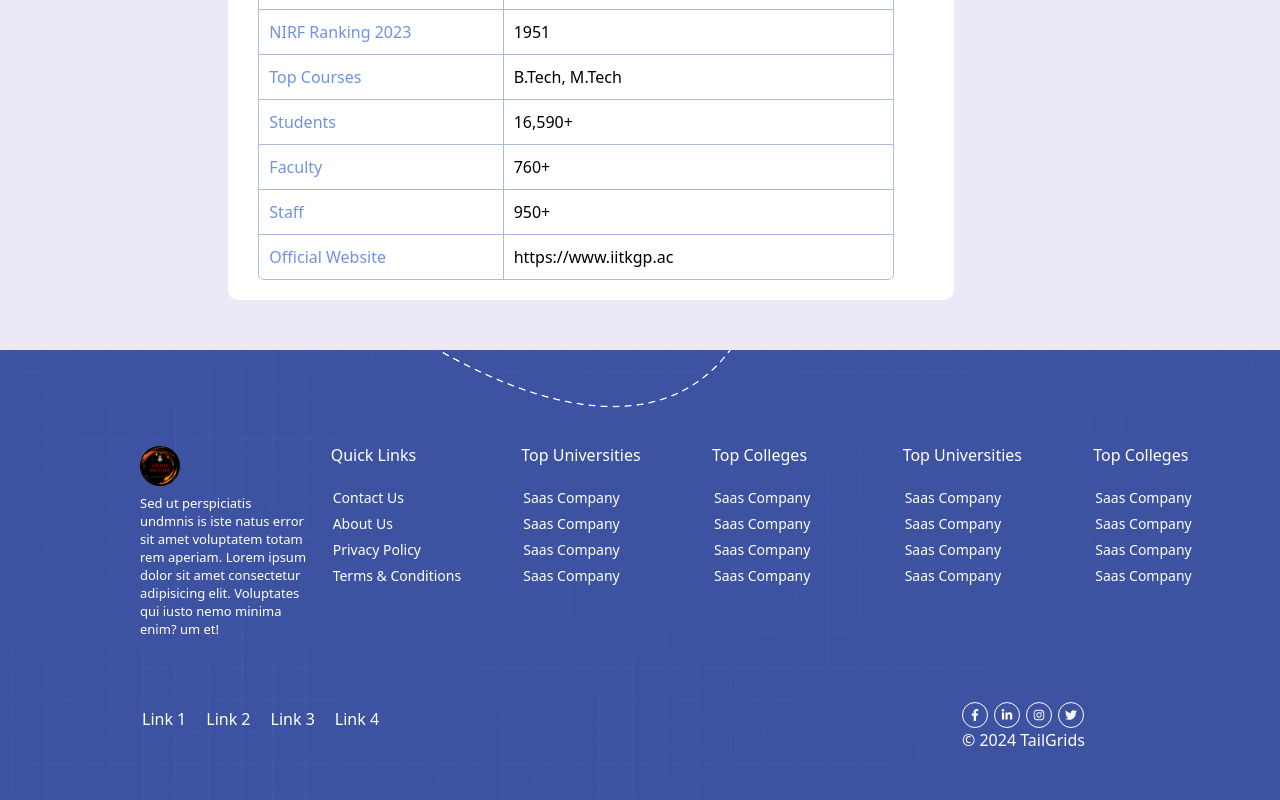
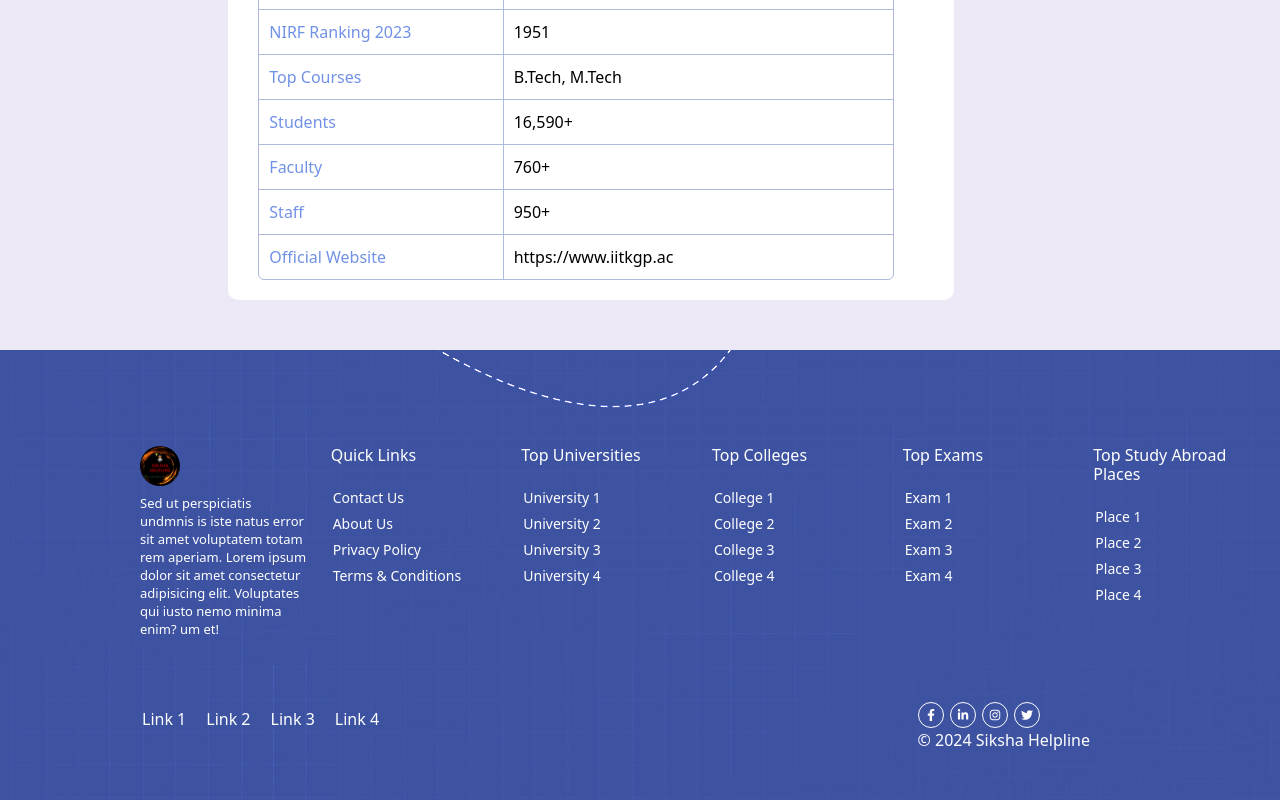
Before and after one commit to adityawebd/shiksha-frontend, a React (Create React App) app: page /collegepage/1 in a window 1280 px wide. Shown: the part 1982-2782 px from the top of the page. Built offline with nearby package versions, Linux system fonts and the light colour scheme; no server answers.

Commit message:
new commit

```diff
--- a/public/index.html
+++ b/public/index.html
@@ -41,7 +41,7 @@
       work correctly both with client-side routing and a non-root public URL.
       Learn how to configure a non-root public URL by running `npm run build`.
     -->
-    <title>React App</title>
+    <title>Siksha Helpline</title>
   </head>
   <body>
     <noscript>You need to enable JavaScript to run this app.</noscript>
--- a/src/components/Footer/Footer.jsx
+++ b/src/components/Footer/Footer.jsx
@@ -34,19 +34,19 @@ const Footer = () => {
                             <div className="col-md-6 col-sm-6 col-6">
                                 <h6>Top Universities</h6>
                                 <ul>
-                                    <li><a href="">Saas Company</a></li>
-                                    <li><a href="">Saas Company</a></li>
-                                    <li><a href="">Saas Company</a></li>
-                                    <li><a href="">Saas Company</a></li>
+                                    <li><a href="">University 1</a></li>
+                                    <li><a href="">University 2</a></li>
+                                    <li><a href="">University 3</a></li>
+                                    <li><a href="">University 4</a></li>
                                 </ul>
                             </div>
                             <div className="col-md-6 col-sm-6 col-6">
                                 <h6>Top Colleges</h6>
                                 <ul>
-                                    <li><a href="">Saas Company</a></li>
-                                    <li><a href="">Saas Company</a></li>
-                                    <li><a href="">Saas Company</a></li>
-                                    <li><a href="">Saas Company</a></li>
+                                    <li><a href="">College 1</a></li>
+                                    <li><a href="">College 2</a></li>
+                                    <li><a href="">College 3</a></li>
+                                    <li><a href="">College 4</a></li>
                                 </ul>
                             </div>
                         </div>
@@ -54,21 +54,21 @@ const Footer = () => {
                     <div className="col-md-4">
                         <div className="row">
                             <div className="col-md-6 col-sm-6 col-6">
-                                <h6>Top Universities</h6>
+                                <h6>Top Exams</h6>
                                 <ul>
-                                    <li><a href="">Saas Company</a></li>
-                                    <li><a href="">Saas Company</a></li>
-                                    <li><a href="">Saas Company</a></li>
-                                    <li><a href="">Saas Company</a></li>
+                                    <li><a href="">Exam 1</a></li>
+                                    <li><a href="">Exam 2</a></li>
+                                    <li><a href="">Exam 3</a></li>
+                                    <li><a href="">Exam 4</a></li>
                                 </ul>
                             </div>
                             <div className="col-md-6 col-sm-6 col-6">
-                                <h6>Top Colleges</h6>
+                                <h6>Top Study Abroad Places</h6>
                                 <ul>
-                                    <li><a href="">Saas Company</a></li>
-                                    <li><a href="">Saas Company</a></li>
-                                    <li><a href="">Saas Company</a></li>
-                                    <li><a href="">Saas Company</a></li>
+                                    <li><a href="">Place 1</a></li>
+                                    <li><a href="">Place 2</a></li>
+                                    <li><a href="">Place 3</a></li>
+                                    <li><a href="">Place 4</a></li>
                                 </ul>
                             </div>
                         </div>
@@ -90,7 +90,7 @@ const Footer = () => {
                         <span><a href=""><FaInstagram /></a></span>
                         <span><a href=""><FaTwitter /></a></span>
                     </div>
-                    <div className="copyright">&copy; 2024 TailGrids</div>
+                    <div className="copyright">&copy; 2024 Siksha Helpline</div>
                 </div>
             </div>
         </div>
--- a/src/components/Herosection/herosection.css
+++ b/src/components/Herosection/herosection.css
@@ -24,6 +24,7 @@
     flex-direction: column;
     justify-content: center;
     align-items: center;
+    /* z-index: 9999 !important; */
 }
 
 .herosection_wrapper h2 {
@@ -31,6 +32,8 @@
     width: 40%;
     color: var(--white-clr);
     position: relative;
+    /* z-index: 9999 !important; */
+
 }
 .herosection_wrapper h2 .fixed_h {
     position: absolute;
@@ -55,6 +58,7 @@
     /* border: 1px solid red; */
     width: 40%;
     margin-top: 14px;
+    z-index: 10 !important;
     position: relative;
 }
 
--- a/src/components/Pages/About/About.jsx
+++ b/src/components/Pages/About/About.jsx
@@ -9,6 +9,11 @@ import StudentIMG from '../../../assets/images/about/students.svg'
 import ParentsIMG from '../../../assets/images/about/parents.svg'
 import CollegeIMG from '../../../assets/images/about/college.svg'
 import TeamIMG from '../../../assets/images/about/group-people-working-out-business-plan-office.jpg'
+import { LiaUniversitySolid } from "react-icons/lia";
+import { FaBookOpenReader } from "react-icons/fa6";
+import { IoIosPeople } from "react-icons/io";
+import { GiCoffeeCup } from "react-icons/gi";
+
 
 const About = () => {
     useEffect(() => {
@@ -33,7 +38,7 @@ const About = () => {
                             <p>Lorem ipsum dolor sit amet consectetur adipisicing elit. Atque similique illum soluta enim dolore nostrum at, alias quibusdam minus quisquam molestias libero a quasi blanditiis deleniti! Atque explicabo aliquid, mollitia blanditiis provident amet, rerum quae perferendis voluptates quasi vero? Corporis.</p>
                         </div>
                         <div data-aos="fade-up" className="shiksha-helpline">
-                            <h2>Shiksha Helpline</h2>
+                            <h2>Siksha Helpline</h2>
                             <p>Lorem ipsum dolor sit amet consectetur adipisicing elit. Harum dignissimos totam et in odit ipsum est tempora sint error temporibus blanditiis, reiciendis vel rerum distinctio aut necessitatibus enim numquam iure, omnis dolorum. Placeat, rem ullam doloremque cumque, error, alias quaerat sint deserunt cum voluptas incidunt amet veniam quasi accusantium sit?</p>
                         </div>
                         <div data-aos="fade-up-left" className="m_s_div mission">
@@ -50,17 +55,17 @@ const About = () => {
                     <div className="container about_for">
                         <div className="aobut_for_wrapper gap-4">
                             <div data-aos="zoom-in-right" className="about_for_card bg-white p-4 d-flex flex-column justify-content-center align-items-center text-center">
-                                <h4 data-aos="fade-up">Shiksha Helpline for Students</h4>
+                                <h4 data-aos="fade-up">Siksha Helpline for Students</h4>
                                 <img data-aos="fade-up" className='mt-4' src={StudentIMG} alt="student-image" />
                                 <p data-aos="fade-up" className='mt-3'>Lorem ipsum dolor sit amet consectetur adipisicing elit. Iure amet iusto, totam consequatur sint vel aliquid officia repellat perferendis doloremque!</p>
                             </div>
                             <div className="about_for_card bg-white p-4 d-flex flex-column justify-content-center align-items-center text-center">
-                                <h4 data-aos="fade-up">Shiksha Helpline for Intitutions</h4>
+                                <h4 data-aos="fade-up">Siksha Helpline for Intitutions</h4>
                                 <img data-aos="fade-up" className='mt-4' src={CollegeIMG} alt="institution-image" />
                                 <p data-aos="fade-up" className='mt-3'>Lorem ipsum dolor sit amet consectetur adipisicing elit. Iure amet iusto, totam consequatur sint vel aliquid officia repellat perferendis doloremque!</p>
                             </div>
                             <div data-aos="zoom-in-left" className="about_for_card bg-white p-4 d-flex flex-column justify-content-center align-items-center text-center">
-                                <h4 data-aos="fade-up">Shiksha Helpline for Students</h4>
+                                <h4 data-aos="fade-up">Siksha Helpline for Parents</h4>
                                 <img data-aos="fade-up" className='mt-4' src={ParentsIMG} alt="parent-image" />
                                 <p data-aos="fade-up" className='mt-3'>Lorem ipsum dolor sit amet consectetur adipisicing elit. Iure amet iusto, totam consequatur sint vel aliquid officia repellat perferendis doloremque!</p>
                             </div>
@@ -68,38 +73,38 @@ const About = () => {
                     </div>
                 </div>
                 <div className="bg_reddish about_long_way py-4">
-                    <h3 data-aos="fade-up" className='text-center'>We've Come a Long Way</h3>
+                    <h3 data-aos="fade-up" className='text-center'>Our Milestones</h3>
                     <div className="container about_long_way_wrapper mt-4">
                         <div className="long_way_card">
-                            <img src="" alt="" />
-                            <div className="no_of_colleges">25,000</div>
+                            <LiaUniversitySolid size={60} />
+                            <div className="no_of_colleges  mt-3">18,000+</div>
                             <div className="title">COLLEGES</div>
                         </div>
                         <div className="long_way_card">
-                            <img src="" alt="" />
-                            <div className="no_of_colleges">250</div>
+                            <FaBookOpenReader size={60} />
+                            <div className="no_of_colleges  mt-3">420</div>
                             <div className="title">EXAMS</div>
                         </div>
                         <div className="long_way_card">
-                            <img src="" alt="" />
-                            <div className="no_of_colleges">30,000,000</div>
+                            <IoIosPeople size={60} />
+                            <div className="no_of_colleges  mt-3">1,00,000+</div>
                             <div className="title">MONTHLY VISITS</div>
                         </div>
                         <div className="long_way_card">
-                            <img src="" alt="" />
-                            <div className="no_of_colleges">2,00,000</div>
-                            <div className="title">CUPS OF COFFEE CONSUMED</div>
+                            <GiCoffeeCup size={60} />
+                            <div className="no_of_colleges  mt-3">3,00,000+</div>
+                            <div className="title">COFFEE/TEA CONSUMED</div>
                         </div>
                     </div>
                 </div>
                 <div className="team_img">
-                    <h3 data-aos="fade-up">So, who's behind CollegeDunia?</h3>
-                    <p data-aos="fade-up">From athletes to musicians and philosophers — we're a pretty lively bunch here at CollegeDunia!</p>
+                    <h3 data-aos="fade-up">Meet Our Team!</h3>
+                    <p data-aos="fade-up">From athletes to musicians and philosophers — we're a pretty lively bunch here at Siksha-Helpline!</p>
                 </div>
                 <div className="bg_reddish about_advertise py-5">
                     <div className="container">
                         <h3 data-aos="fade-up">Advertise With Us</h3>
-                        <p data-aos="fade-up">With more than 90,000,000 pageviews and 20,000,000 unique visitors a month, CollegeDunia offers advertisers integrated advertising and promotional programs to reach our highly affluent audience of students and parents.</p>
+                        <p data-aos="fade-up">Lorem ipsum dolor sit amet consectetur adipisicing elit. Quasi nobis vel exercitationem libero maiores similique deserunt et reiciendis architecto porro! Lorem ipsum dolor sit amet consectetur adipisicing elit. Voluptates, minus explicabo! Minima provident ullam labore hic exercitationem culpa sapiente consequuntur.</p>
 
                         <a data-aos="fade-up" href="">Mail Us</a>
                     </div>
--- a/src/components/Pages/CollegePage/CollegePage.jsx
+++ b/src/components/Pages/CollegePage/CollegePage.jsx
@@ -38,7 +38,7 @@ const CollegePage = () => {
   };
 
   return (
-    <div>
+    <div className='college_page_responsive'>
         <section className="collegepage_section">
           <figure className='college_img'>
             <img src={CollegeIMG} alt="" />
--- a/src/components/Top10Colleges/Top10Colleges.jsx
+++ b/src/components/Top10Colleges/Top10Colleges.jsx
@@ -34,7 +34,7 @@ const Top10Colleges = () => {
 
                 <h2 className='mb-4'>Top 10 Colleges</h2>
 
-                <Tabs defaultActiveKey="BCA" id="uncontrolled-tab-example" className="mb-3 tabs">
+                <Tabs defaultActiveKey="BE/B.Tech" id="uncontrolled-tab-example" className="mb-3 tabs">
 
 
                     {tabData.map((info) => (
```
Also changed, not shown: src/Navbar.jsx (+7 -7 lines), src/components/Pages/CollegePage/collegepage.css (+10 -0 lines), src/components/Pages/Contact/Contact.jsx (+6 -7 lines), src/components/Testimonials/Testimonials.jsx (+24 -33 lines), src/navbar.css (+7 -1 lines), 1 other file (tests, documents, lock files or other folders).
